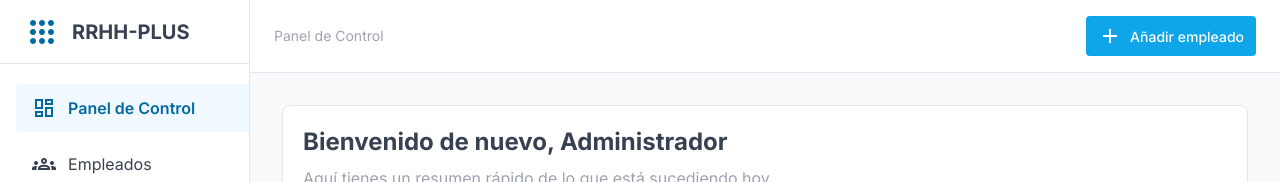
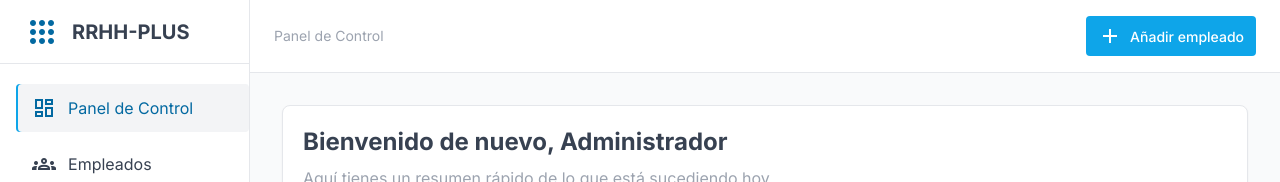
Before and after one commit to MatRark/react-rrhh-plus, a React (Vite) app: page /home in a window 1280 px wide. In both pictures the pointer is over the link 132 px from the left and 108 px from the top of the page. Shown: the top 182 px of the page. Built offline with nearby package versions, Linux system fonts and the light colour scheme.

Commit message:
fix: Arreglo de los botones de los modulos a los del pdf

```diff
--- a/src/styles/App.css
+++ b/src/styles/App.css
@@ -131,8 +131,13 @@ html, body {
   text-decoration:none;
   margin: var(--space-1) var(--space-2);
 }
-.nav-item:hover { background: var(--gray-50); }
-.nav-item.active { background: var(--primary-50); color: var(--primary-700); font-weight: 600; }
+.nav-item:hover {
+  background: var(--gray-100);
+  color: var(--primary-700);
+  box-shadow: inset 2px 0 0 var(--primary-500);
+  transition: background 0.2s ease, color 0.2s ease;
+}
+
 
 /* Card */
 .card {
```
